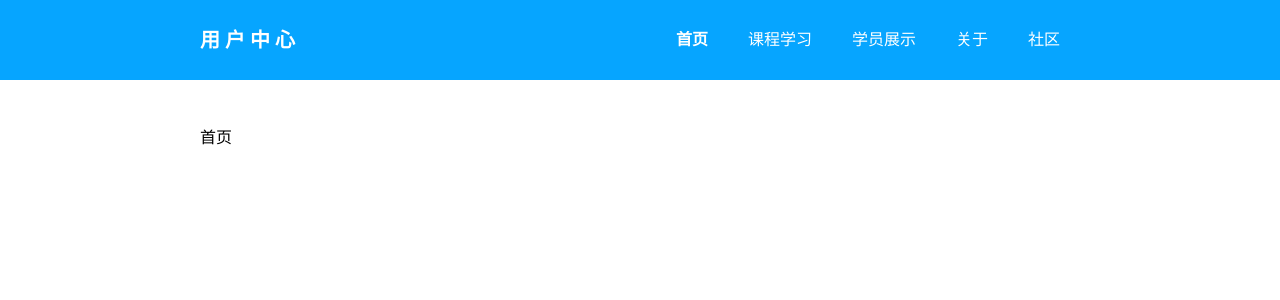
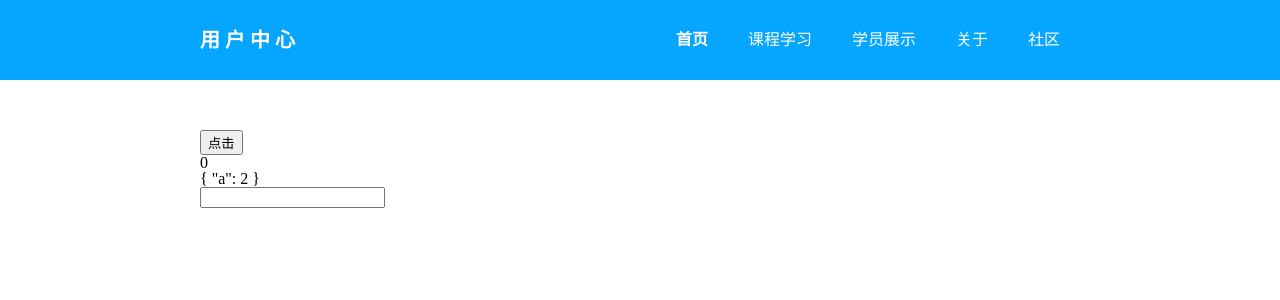
Before and after one commit to ZanHaitao/VUE-Learning-Materials, a Vue app in the folder test-vue/: page /home in a window 1280 px wide. Shown: the top 300 px of the page. Built offline with nearby package versions, Linux system fonts and the light colour scheme.

Commit message:
63.Vuex-Mutation

```diff
--- a/test-vue/src/Store.js
+++ /dev/null
@@ -1,14 +0,0 @@
-import Vuex from 'vuex'
-import Vue from 'vue'
-
-Vue.use(Vuex)
-
-export default new Vuex.Store({
-  state: {
-    studentList: []
-  },
-  getters: {
-    studentLength: state => state.studentList.length,
-    studentMinor: state => state.studentList.filter(item => item.age < 18)
-  }
-})
--- a/test-vue/src/main.js
+++ b/test-vue/src/main.js
@@ -5,7 +5,7 @@ import 'velocity-animate'
 import router from './router'
 import './assets/reset.css'
 import axios from './http'
-import store from './Store'
+import store from './store/Store'
 
 Vue.config.productionTip = false
 Vue.prototype.$axios = axios;
--- /dev/null
+++ b/test-vue/src/store/Store.js
@@ -0,0 +1,31 @@
+import Vuex from 'vuex'
+import Vue from 'vue'
+import { COUNT_ADD, CHANGE_OBJ, CHANGE_MSG } from './mutation-types'
+
+Vue.use(Vuex)
+
+export default new Vuex.Store({
+  strict: process.env.NODE_ENV !== 'production',
+  state: {
+    count: 0,
+    studentList: [],
+    obj: { a: 2 },
+    msg: ''
+  },
+  getters: {
+    studentLength: state => state.studentList.length,
+    studentMinor: state => state.studentList.filter(item => item.age < 18)
+  },
+  mutations: {
+    [COUNT_ADD](state, { num }) {
+      state.count += num;
+    },
+    [CHANGE_OBJ](state) {
+      // state.obj.newProp = 1;
+      Vue.set(state.obj, 'newProp', 1)
+    },
+    [CHANGE_MSG](state, { value }) {
+      state.msg = value
+    }
+  }
+})
--- /dev/null
+++ b/test-vue/src/store/mutation-types.js
@@ -0,0 +1,3 @@
+export const COUNT_ADD = 'COUNT_ADD';
+export const CHANGE_OBJ = 'CHANGE_OBJ';
+export const CHANGE_MSG = 'CHANGE_MSG';
--- a/test-vue/src/views/Home.vue
+++ b/test-vue/src/views/Home.vue
@@ -1,21 +1,47 @@
 <template>
   <div>
-    <!-- <button @click="$store.state.count ++">点击</button>
-    <div>{{ StoreCount }}</div>-->
-    首页
+    <button @click="handleClick">点击</button>
+    <div>{{ StoreCount }}</div>
+    <div>{{obj}}</div>
+    <div>
+      <input type="text" v-model="msg" />
+      {{msg}}
+    </div>
   </div>
 </template>
 
-// <script>
-// import { mapState } from "vuex";
+<script>
+import { mapState, mapMutations } from "vuex";
+import { COUNT_ADD, CHANGE_OBJ, CHANGE_MSG } from "@/store/mutation-types";
 
-// export default {
-//   computed: {
-//     ...mapState({
-//       // StoreCount: state => state.count
-//       StoreCount: "count"
-//     })
-//   }
-// };
-//
+export default {
+  computed: {
+    ...mapState({
+      // StoreCount: state => state.count
+      StoreCount: "count",
+      obj: "obj"
+    }),
+    msg: {
+      get() {
+        return this.$store.state.msg;
+      },
+      set(value) {
+        this.$store.commit(CHANGE_MSG, {
+          value
+        });
+      }
+    }
+  },
+  methods: {
+    ...mapMutations(["countAdd"]),
+    handleClick() {
+      // this.$store.commit("countAdd");
+      // this.$store.commit(COUNT_ADD, {
+      //   num: 10
+      // });
+      // this.$store.commit(CHANGE_OBJ);
+      // this.countAdd();
+    }
+  }
+};
 </script>
```
Also changed, not shown: 1 other file (tests, documents, lock files or other folders).
